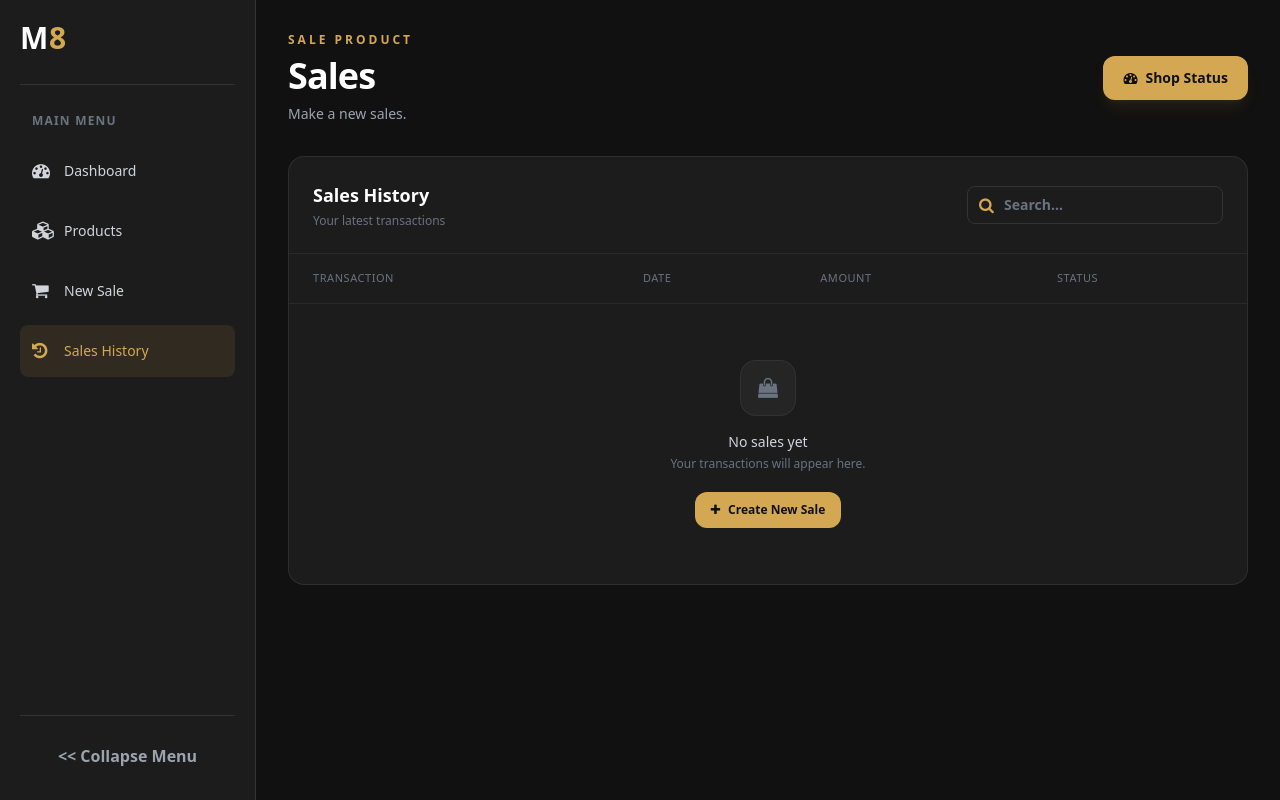
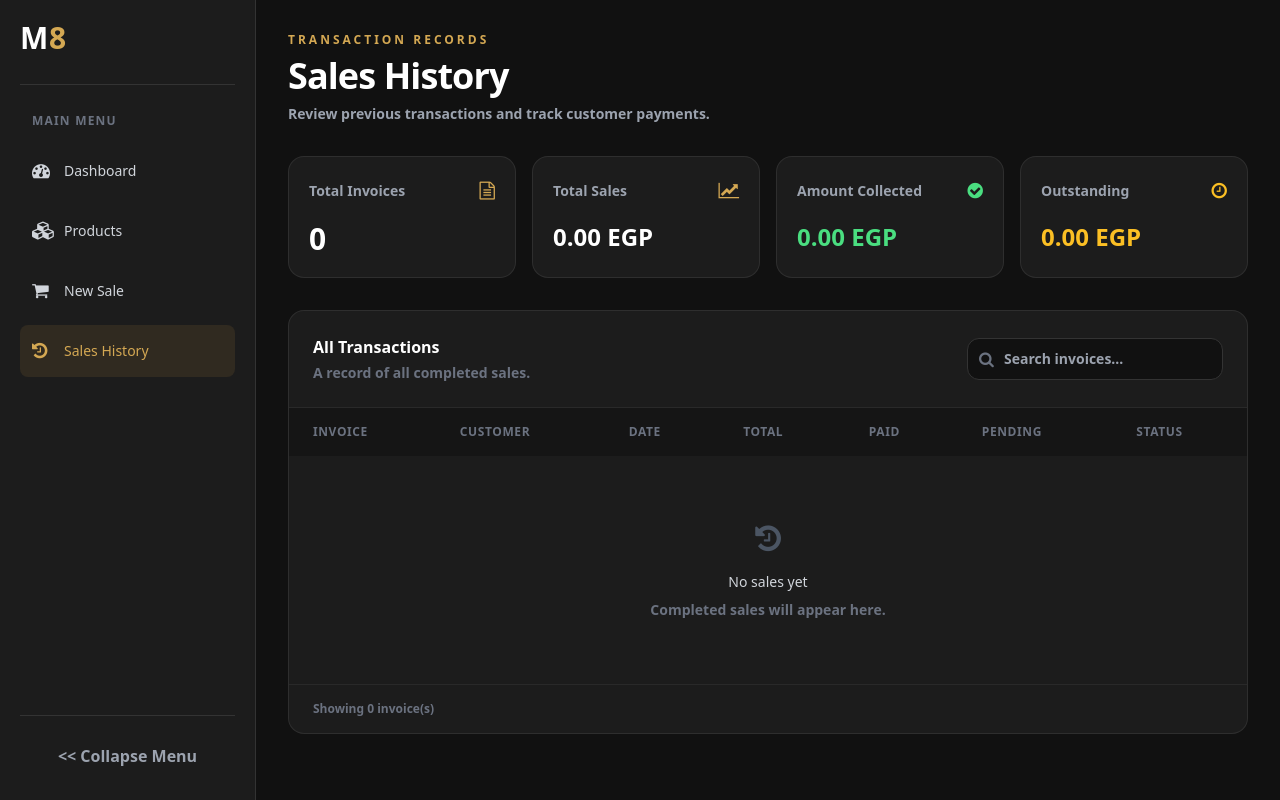
Before and after one commit to M3TOOK/ShopFlow, a Flask app: page /history in a window 1280 px wide. Run offline with Flask 3, Linux system fonts and the light colour scheme; some libraries are stand-ins or nearby versions.

Commit message:
Complete history secton

```diff
--- a/templates/history.html
+++ b/templates/history.html
@@ -1,92 +1,220 @@
 {% extends "base.html" %} {% block main %}
+
 <div class="mx-auto max-w-[1600px] space-y-8">
   <!-- Header -->
-  <header
-    class="flex flex-col justify-between gap-4 sm:flex-row sm:items-center"
-  >
-    <div>
+  <header>
     <p
       class="mb-2 text-xs font-semibold uppercase tracking-[0.25em] text-[#D4A853]"
     >
-        Sale product
+      Transaction Records
     </p>
 
     <h1 class="text-3xl font-bold tracking-tight text-white sm:text-4xl">
-        Sales
+      Sales History
     </h1>
 
-      <p class="mt-2 text-sm font-normal text-gray-400">Make a new sales.</p>
+    <p class="mt-2 text-sm text-gray-400">
+      Review previous transactions and track customer payments.
+    </p>
+  </header>
+
+  <!-- Summary Cards -->
+  <div class="grid grid-cols-1 gap-4 sm:grid-cols-2 xl:grid-cols-4">
+    <div class="rounded-2xl border border-white/[0.08] bg-[#1C1C1C] p-5">
+      <div class="flex items-center justify-between">
+        <p class="text-sm text-gray-400">Total Invoices</p>
+        <i class="fa fa-file-text-o text-lg text-[#D4A853]"></i>
+      </div>
+      <p class="mt-4 text-3xl font-bold text-white">{{ sales|length }}</p>
     </div>
 
-    <a
-      href="/"
-      class="inline-flex items-center justify-center gap-2 self-start rounded-xl bg-[#D4A853] px-5 py-3 text-sm font-bold text-[#111111] shadow-lg shadow-[#D4A853]/10 transition hover:-translate-y-0.5 hover:bg-[#e5bd70] sm:self-auto"
-    >
-      <i class="fa fa-dashboard"></i>
-      Shop Status
-    </a>
-  </header>
-  <!-- Recent Sales -->
-  <div
-    class="overflow-hidden rounded-2xl border border-white/[0.08] bg-[#1C1C1C] xl:col-span-2"
+    <div class="rounded-2xl border border-white/[0.08] bg-[#1C1C1C] p-5">
+      <div class="flex items-center justify-between">
+        <p class="text-sm text-gray-400">Total Sales</p>
+        <i class="fa fa-line-chart text-lg text-[#D4A853]"></i>
+      </div>
+      <p class="mt-4 text-2xl font-bold text-white">
+        {{ "%.2f"|format(sales|sum(attribute='total_amount')) }} EGP
+      </p>
+    </div>
+
+    <div class="rounded-2xl border border-white/[0.08] bg-[#1C1C1C] p-5">
+      <div class="flex items-center justify-between">
+        <p class="text-sm text-gray-400">Amount Collected</p>
+        <i class="fa fa-check-circle text-lg text-green-400"></i>
+      </div>
+      <p class="mt-4 text-2xl font-bold text-green-400">
+        {{ "%.2f"|format(sales|sum(attribute='paid_amount')) }} EGP
+      </p>
+    </div>
+
+    <div class="rounded-2xl border border-white/[0.08] bg-[#1C1C1C] p-5">
+      <div class="flex items-center justify-between">
+        <p class="text-sm text-gray-400">Outstanding</p>
+        <i class="fa fa-clock-o text-lg text-amber-400"></i>
+      </div>
+      <p class="mt-4 text-2xl font-bold text-amber-400">
+        {{ "%.2f"|format( (sales|sum(attribute='total_amount')) -
+        (sales|sum(attribute='paid_amount')) ) }} EGP
+      </p>
+    </div>
+  </div>
+
+  <!-- History Table -->
+  <section
+    class="overflow-hidden rounded-2xl border border-white/[0.08] bg-[#1C1C1C]"
   >
     <div
-      class="flex items-center justify-between gap-4 border-b border-white/[0.06] p-5 sm:p-6"
+      class="flex flex-col gap-4 border-b border-white/[0.06] p-5 sm:flex-row sm:items-center sm:justify-between sm:p-6"
     >
       <div>
-        <h2 class="text-lg font-bold text-white">Sales History</h2>
-        <p class="mt-1 text-xs font-normal text-gray-500">
-          Your latest transactions
+        <h2 class="font-bold text-white">All Transactions</h2>
+        <p class="mt-1 text-sm text-gray-500">
+          A record of all completed sales.
         </p>
       </div>
-      <div class="relative w-full sm:w-64">
+
+      <div class="relative">
         <i
-          class="fa fa-search absolute left-3 top-1/2 -translate-y-1/2 text-[#D4A853]"
+          class="fa fa-search absolute left-3 top-1/2 -translate-y-1/2 text-gray-500"
         ></i>
         <input
-          type="text"
-          placeholder="Search..."
-          class="w-full rounded-lg border border-[#333333] bg-[#1C1C1C] py-2 pl-9 pr-3 text-sm text-white placeholder:text-gray-500 outline-none transition focus:border-[#D4A853]"
+          type="search"
+          id="history_search"
+          placeholder="Search invoices..."
+          class="w-full rounded-xl border border-[#333333] bg-[#111111] py-2.5 pl-9 pr-4 text-sm text-white outline-none focus:border-[#D4A853] sm:w-64"
         />
       </div>
     </div>
 
     <div class="overflow-x-auto">
-      <table class="w-full min-w-[480px] text-left">
-        <thead>
-          <tr
-            class="border-b border-white/[0.06] text-[11px] uppercase tracking-wider text-gray-500"
+      <table class="w-full min-w-[950px] text-left text-sm">
+        <thead
+          class="bg-[#151515] text-xs uppercase tracking-wider text-gray-500"
         >
-            <th class="px-5 py-4 font-medium sm:px-6">Transaction</th>
-            <th class="px-5 py-4 font-medium">Date</th>
-            <th class="px-5 py-4 font-medium">Amount</th>
-            <th class="px-5 py-4 font-medium">Status</th>
+          <tr>
+            <th class="px-6 py-4 font-semibold">Invoice</th>
+            <th class="px-6 py-4 font-semibold">Customer</th>
+            <th class="px-6 py-4 font-semibold">Date</th>
+            <th class="px-6 py-4 font-semibold">Total</th>
+            <th class="px-6 py-4 font-semibold">Paid</th>
+            <th class="px-6 py-4 font-semibold">Pending</th>
+            <th class="px-6 py-4 font-semibold">Status</th>
           </tr>
         </thead>
 
-        <tbody>
+        <tbody id="history_table" class="divide-y divide-white/[0.05]">
+          {% for sale in sales %} {% set pending = sale['total_amount'] -
+          sale['paid_amount'] %}
+
+          <tr class="history-row transition hover:bg-white/[0.02]">
+            <td class="px-6 py-5">
+              <span class="font-semibold text-[#D4A853]">
+                #{{ sale['id'] }}
+              </span>
+            </td>
+
+            <td class="px-6 py-5">
+              <p class="customer-name font-medium text-white">
+                {{ sale['customer_name'] }}
+              </p>
+              <p class="mt-1 text-xs text-gray-500">
+                {{ sale['customer_phone'] }}
+              </p>
+            </td>
+
+            <td class="px-6 py-5 text-gray-400">{{ sale['date'] }}</td>
+
+            <td class="px-6 py-5 font-semibold text-white">
+              {{ "%.2f"|format(sale['total_amount']) }} EGP
+            </td>
+
+            <td class="px-6 py-5 font-medium text-green-400">
+              {{ "%.2f"|format(sale['paid_amount']) }} EGP
+            </td>
+
+            <td class="px-6 py-5 font-medium text-amber-400">
+              {{ "%.2f"|format(pending) }} EGP
+            </td>
+
+            <td class="px-6 py-5">
+              {% if pending <= 0.009 %}
+              <span
+                class="inline-flex items-center gap-2 rounded-full bg-green-500/10 px-3 py-1.5 text-xs font-semibold text-green-400"
+              >
+                <span class="h-1.5 w-1.5 rounded-full bg-green-400"></span>
+                Paid
+              </span>
+              {% elif sale['paid_amount'] > 0 %}
+              <span
+                class="inline-flex items-center gap-2 rounded-full bg-amber-500/10 px-3 py-1.5 text-xs font-semibold text-amber-400"
+              >
+                <span class="h-1.5 w-1.5 rounded-full bg-amber-400"></span>
+                Partial
+              </span>
+              {% else %}
+              <span
+                class="inline-flex items-center gap-2 rounded-full bg-red-500/10 px-3 py-1.5 text-xs font-semibold text-red-400"
+              >
+                <span class="h-1.5 w-1.5 rounded-full bg-red-400"></span>
+                Unpaid
+              </span>
+              {% endif %}
+            </td>
+          </tr>
+
+          {% else %}
           <tr>
-            <td colspan="4" class="px-5 py-14 text-center sm:px-6">
-              <div
-                class="mx-auto flex h-14 w-14 items-center justify-center rounded-2xl border border-white/[0.06] bg-[#252525] text-gray-500"
+            <td colspan="7" class="px-6 py-16 text-center">
+              <i class="fa fa-history text-3xl text-gray-600"></i>
+              <p class="mt-4 font-medium text-gray-300">No sales yet</p>
+              <p class="mt-2 text-sm text-gray-500">
+                Completed sales will appear here.
+              </p>
+            </td>
+          </tr>
+          {% endfor %}
+
+          <tr id="no_history_results" class="hidden">
+            <td
+              colspan="7"
+              class="px-6 py-10 text-center text-sm text-gray-500"
             >
-                <i class="fa fa-shopping-bag text-xl"></i>
-              </div>
-              <p class="mt-4 text-sm font-medium text-gray-300">No sales yet</p>
-              <p class="mt-1 text-xs font-normal text-gray-500">
-                Your transactions will appear here.
-              </p>
-              <a
-                href="{{ url_for('sales') }}"
-                class="mt-5 inline-flex items-center gap-2 rounded-xl bg-[#D4A853] px-4 py-2.5 text-xs font-bold text-[#111111] transition hover:bg-[#E4BD70]"
-              >
-                <i class="fa fa-plus"></i> Create New Sale
-              </a>
+              No invoices match your search.
             </td>
           </tr>
         </tbody>
       </table>
     </div>
+
+    <div class="border-t border-white/[0.06] px-6 py-4 text-xs text-gray-500">
+      Showing {{ sales|length }} invoice(s)
     </div>
+  </section>
 </div>
+
+<script>
+  const historySearch = document.getElementById("history_search");
+  const historyRows = document.querySelectorAll(".history-row");
+  const noHistoryResults = document.getElementById("no_history_results");
+
+  historySearch.addEventListener("input", function () {
+    const query = this.value.trim().toLowerCase();
+    let visibleCount = 0;
+
+    historyRows.forEach((row) => {
+      const invoice = row.textContent.toLowerCase();
+      const matches = invoice.includes(query);
+
+      row.classList.toggle("hidden", !matches);
+
+      if (matches) {
+        visibleCount++;
+      }
+    });
+
+    noHistoryResults.classList.toggle("hidden", visibleCount > 0);
+  });
+</script>
+
 {% endblock %}
```
Lines whose indentation alone changed are shown as unchanged.
